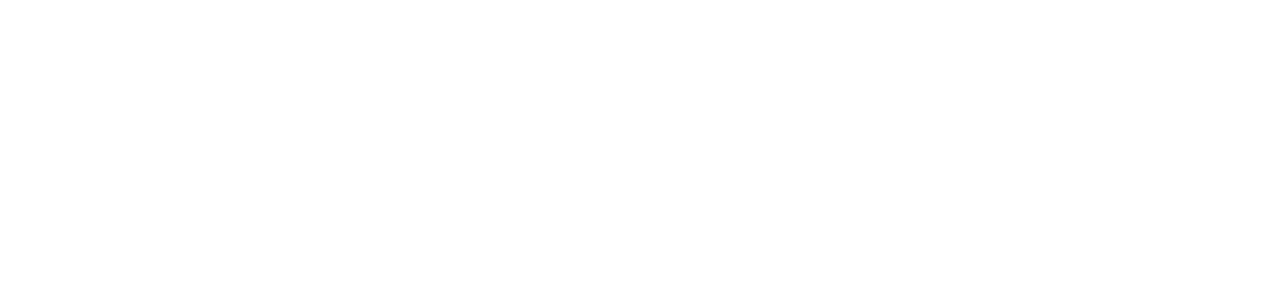
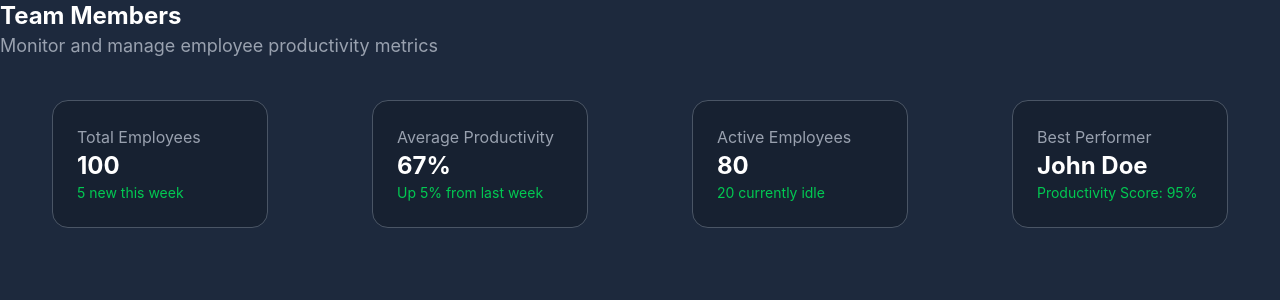
Before and after one commit to kalanaashen/ProdSight_UI, a React app in the folder frontend/: page /employee in a window 1280 px wide. Before the commit this address had no page. Shown: the top 300 px of the page. Built offline with nearby package versions, Linux system fonts and the light colour scheme; the HTML template or start-up script is replaced by a standard one.

Commit message:
create active cards in employee

```diff
--- a/frontend/src/App.jsx
+++ b/frontend/src/App.jsx
@@ -2,6 +2,7 @@
 import { BrowserRouter, Routes, Route, Navigate } from "react-router";
 import { RegisterPage } from "./pages/RegisterPage";
 import { ActivityPage } from "./pages/ActivityPage";
+import { EmployeePage } from "./pages/EmployeePage";
 
 function App() {
   return (
@@ -11,6 +12,7 @@
         <Route path="/login" element={<LoginPage />} />
         <Route path="/register" element={<RegisterPage />} />
         <Route path="/activity" element={<ActivityPage />} />
+       < Route path="/employee" element={<EmployeePage />} />
         {/* <Route path="*" element={<Navigate to="/" replace />} /> */}
       </Routes>
     </BrowserRouter>
--- a/frontend/src/components/ActivityPage/InputActivity.jsx
+++ b/frontend/src/components/ActivityPage/InputActivity.jsx
@@ -3,19 +3,16 @@
 import ProgressBar from "../../components/ProgressBar";
 import { ar } from "zod/locales";
 export const InputActivity = ({ strokes, clicks, idletime }) => {
+  const calProgress = (strokes, clicks) => {
+    const maxStrokes = 20000;
+    const maxCliks = 30000;
 
-  const calProgress=(strokes,clicks)=>{
+    const strokeProgress = Math.min((strokes / maxStrokes) * 100, 100);
+    const clickProgress = Math.min((clicks / maxCliks) * 100, 100);
 
-    const maxStrokes=20000;
-    const maxCliks=30000;
-
-    const strokeProgress=Math.min((strokes/maxStrokes)*100,100);
-    const clickProgress=Math.min((clicks/maxCliks)*100,100);
-
-    const array=[strokeProgress,clickProgress];
+    const array = [strokeProgress, clickProgress];
     return array;
-  }
-
+  };
 
   return (
     <div>
@@ -47,7 +44,9 @@
         <div className="h-0.5 mt-6 bg-gray-500 w-full rounded-2xl"></div>
         <div className="flex flex-row justify-between">
           <h1 className="text-gray-400">Idle time</h1>
-          <h1 className="text-green-400 font-bold">Threshold-{idletime}</h1>
+          <h1 className="text-green-400 font-bold">
+            Threshold-{idletime ? idletime : "Unknown"}
+          </h1>
         </div>
       </div>
     </div>
--- /dev/null
+++ b/frontend/src/components/EmployeeComponents/ActiveCard.jsx
@@ -0,0 +1,13 @@
+import React from "react";
+
+export const ActiveCard = ({ title, value, subvalue }) => {
+  return (
+    <div>
+      <div className="border border-gray-600 rounded-2xl bg-black/20 p-6 w-54 h-32 flex flex-col justify-between">
+        <h1 className=" text-md text-gray-400">{title}</h1>
+        <p className="font-bold text-2xl text-white">{value}</p>
+        <h1 className=" text-sm text-green-500">{subvalue}</h1>
+      </div>
+    </div>
+  );
+};
--- a/frontend/src/pages/ActivityPage.jsx
+++ b/frontend/src/pages/ActivityPage.jsx
@@ -6,6 +6,7 @@
 import { ActiveWindow } from "../components/ActivityPage/ActiveWindow";
 import { ActiveTimeLine } from "../components/ActivityPage/ActiveTimeLine";
 import getTodayActivity from "../api/activityApi";
+import { set } from "zod";
 
 const testActivityDate = "2026-05-23T20:29:29.687Z";
 
@@ -18,6 +19,7 @@
   const [totalKeystrokes, setTotalKeystrokes] = useState("");
   const [totalMouseClicks, setTotalMouseClicks] = useState("");
   const [activeWindow, setActiveWindow] = useState("No App");
+  const [idleSeconds, setIdleSeconds] = useState("");
 
   const activitydata = [
     {
@@ -63,6 +65,7 @@
       setTotalKeystrokes(totals?.totalKeyStrokes ?? 0);
       setTotalMouseClicks(totals?.totalMouseClicks ?? 0);
       setActiveWindow(totals?.records?.[0]?.activeWindow ?? "No App");
+      setIdleSeconds(totals?.idleSeconds ?? 0);
     } catch (error) {
       const responseMessage = error.response?.data;
 
@@ -132,11 +135,9 @@
             />
           ))}
         </div>
-        <div>
-          <CurrentSession />
-        </div>
 
-        <div>
+
+        <div className="pt-2.5">
           <ActiveTimeLine activities={searchedActivities} />
         </div>
         <div className="grid md:grid-cols-2 grid-cols-1 p-8 gap-8 ">
@@ -144,7 +145,11 @@
             <ActiveWindow />
           </div>
           <div className="">
-            <InputActivity strokes={totalKeystrokes} clicks={totalMouseClicks} />
+            <InputActivity
+              strokes={totalKeystrokes}
+              clicks={totalMouseClicks}
+              idletime={idleSeconds}
+            />
           </div>
         </div>
       </div>
--- /dev/null
+++ b/frontend/src/pages/EmployeePage.jsx
@@ -0,0 +1,48 @@
+import React from "react";
+import { id } from "zod/locales";
+import { ActiveCard } from "../components/EmployeeComponents/ActiveCard";
+export const EmployeePage = () => {
+  const data = [
+    {
+      id: 1,
+      title: "Total Employees",
+      value: 100,
+      subvalue: "5 new this week",
+    },
+    {
+      id: 2,
+      title: "Average Productivity",
+      value: "67%",
+      subvalue: "Up 5% from last week",
+    },
+    {
+      id: 3,
+      title: " Active Employees",
+      value: 80,
+      subvalue: "20 currently idle",
+    },
+    {
+      id: 4,
+      title: "Best Performer",
+      value: "John Doe",
+      subvalue: "Productivity Score: 95%",
+    },
+  ];
+
+  return (
+    <div className="bg-slate-800 h-screen">
+      <div className="flex flex-col">
+        <h1 className="font-bold text-2xl text-white">Team Members</h1>
+        <h1 className=" text-gray-400 text-lg">
+          Monitor and manage employee productivity metrics
+        </h1>
+      </div>
+
+      <div className="flex flex-row justify-around mt-10">
+        {data.map((item)=>(
+          <ActiveCard key={item.id} title={item.title} value={item.value} subvalue={item.subvalue} />
+        ))}
+      </div>
+    </div>
+  );
+};
```
